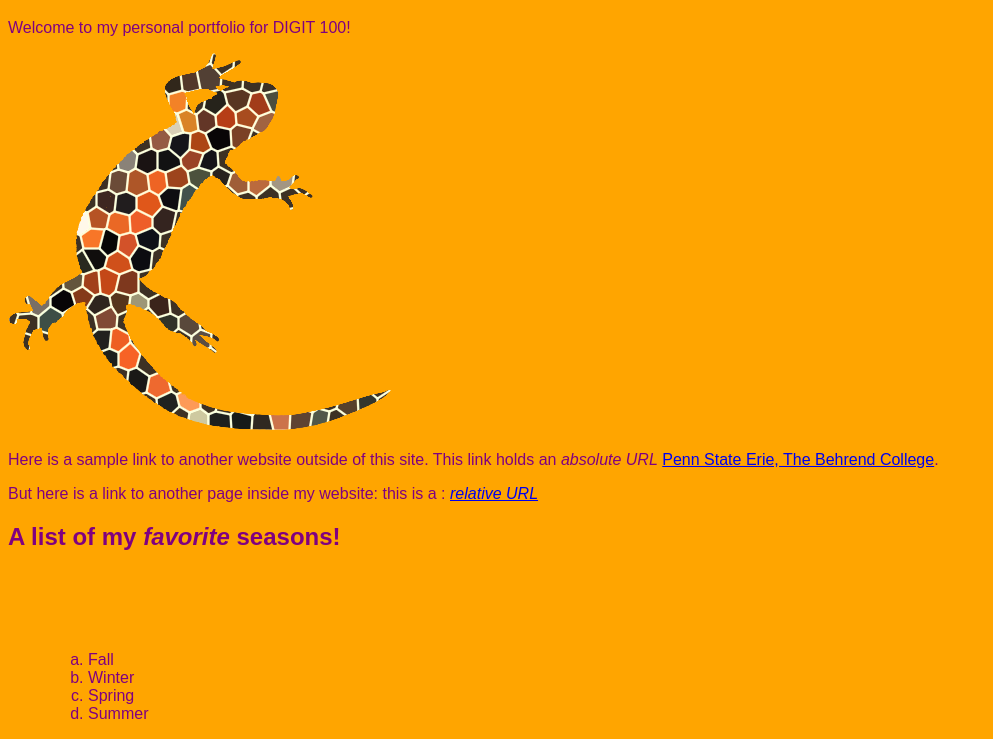
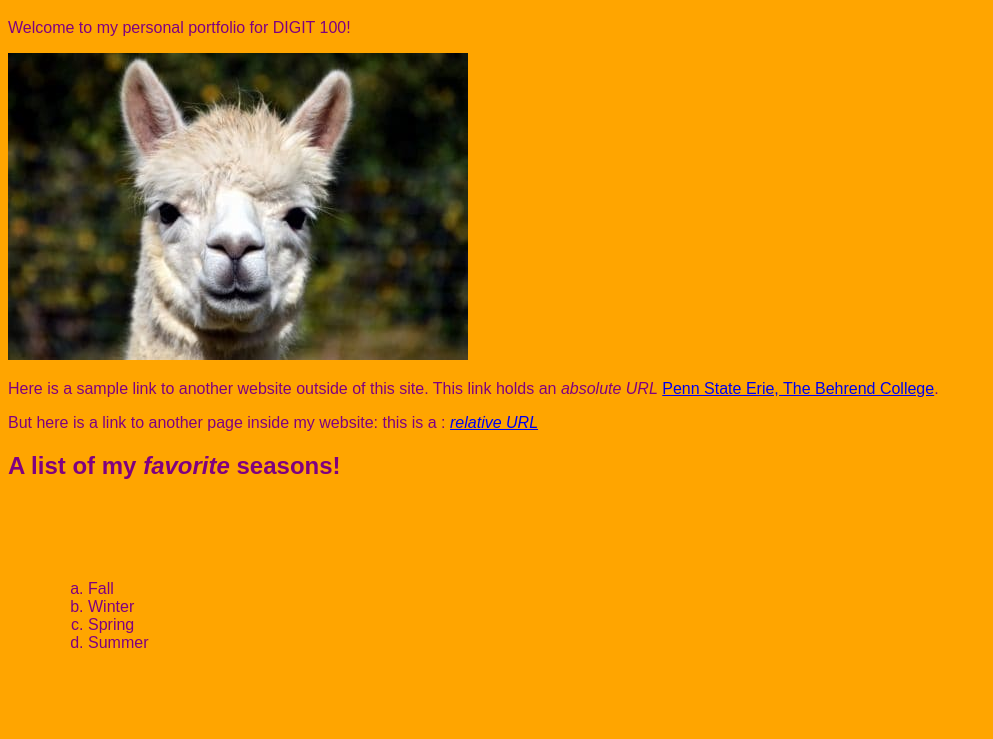
Before and after one commit to nmiano/Web-PogPortfolio, a plain HTML site: page docs/index.html in a window 1280 px wide. Shown: the part 61-800 px from the top of the page, without its empty margins (0-993 px from the left). Drawn offline with Linux system fonts and the light colour scheme.

Commit message:
Great Alpaca image added to my website

```diff
--- a/docs/index.html
+++ b/docs/index.html
@@ -14,7 +14,7 @@
         <!--ebb: Here is where the code for the visible display of a website appears! -->
         <h1>My Portfolio</h1>
         <p>Welcome to my personal portfolio for DIGIT 100!</p>
-        <img src="images/newt-mosaic4.png" alt="Dr. B's firebelly newt image" />
+        <img src="images/2017-11-10-20-55-30-460x307.jpg" alt="Nathan's Alpaca" />
         <p>Here is a sample link to another website outside of this site. This link holds an
                 <dfn>absolute URL</dfn>
             <a href="https://behrend.psu.edu/">Penn State Erie, The Behrend College</a>.</p>
```
Also changed, not shown: docs/images/2017-11-10-20-55-30-460x307.jpg (added).
